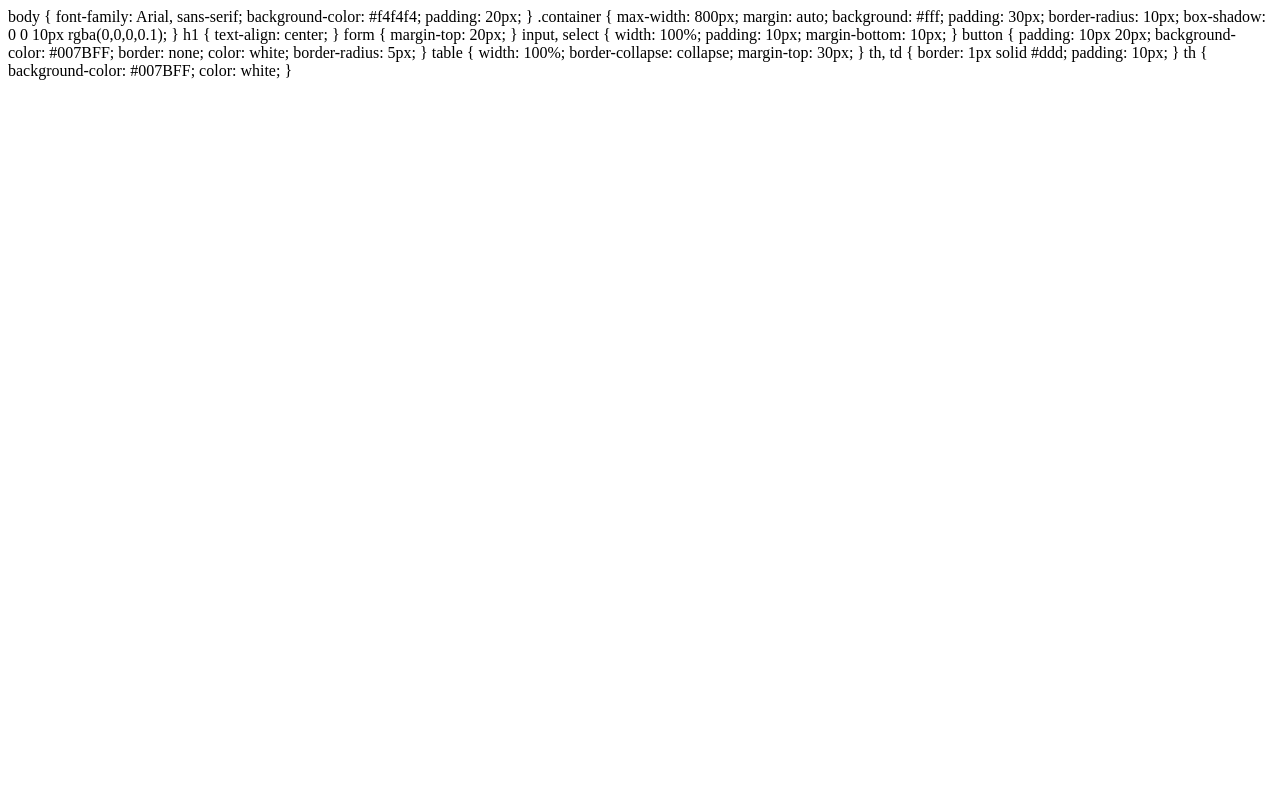
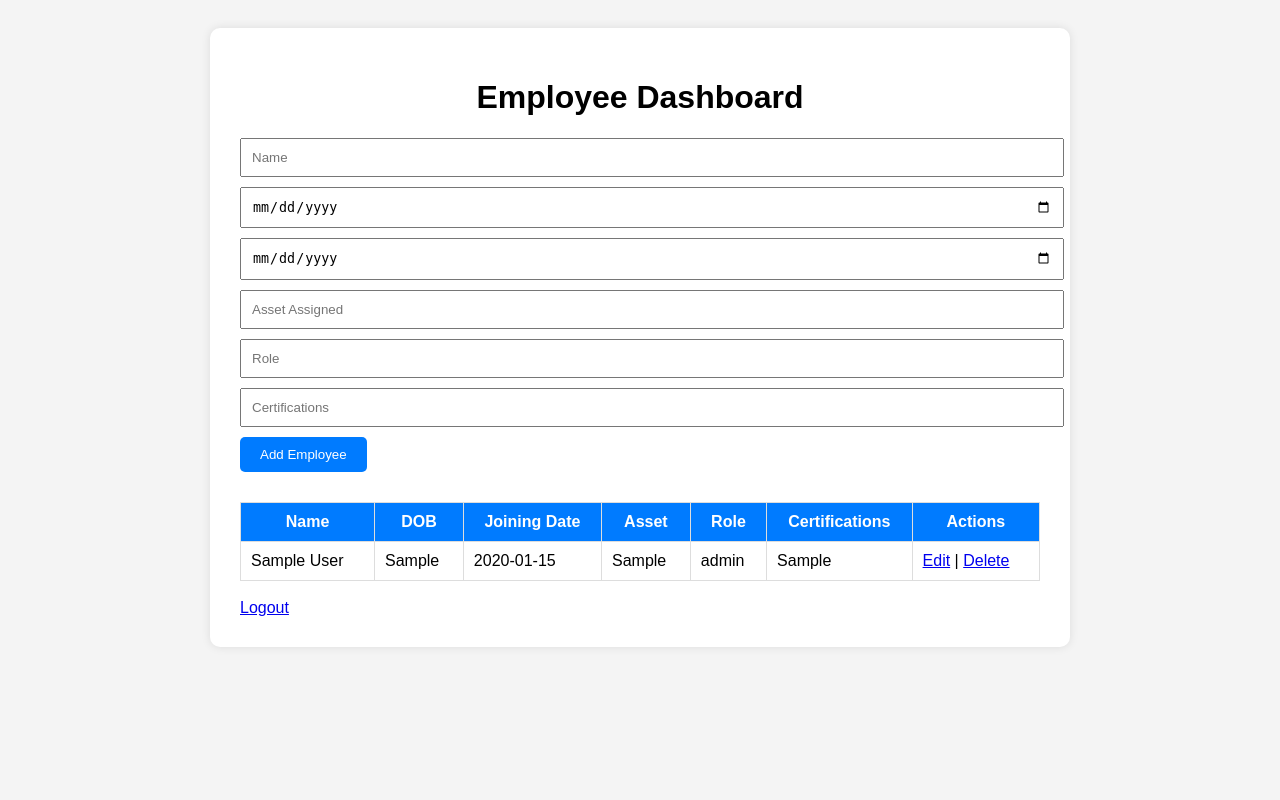
Before and after one commit to Shravya-Devtools/Copilot, a Flask app: page /dashboard in a window 1280 px wide. Run offline with Flask 3, Linux system fonts and the light colour scheme; the visitor is signed in with stand-in values (Sample User, id 1); tables that the repository leaves empty hold one stand-in row (values such as "Sample post").

Commit message:
Update dashboard.html

```diff
--- a/employee-management-app/templates/dashboard.html
+++ b/employee-management-app/templates/dashboard.html
@@ -1,44 +1,49 @@
-body {
-    font-family: Arial, sans-serif;
-    background-color: #f4f4f4;
-    padding: 20px;
-}
-.container {
-    max-width: 800px;
-    margin: auto;
-    background: #fff;
-    padding: 30px;
-    border-radius: 10px;
-    box-shadow: 0 0 10px rgba(0,0,0,0.1);
-}
-h1 {
-    text-align: center;
-}
-form {
-    margin-top: 20px;
-}
-input, select {
-    width: 100%;
-    padding: 10px;
-    margin-bottom: 10px;
-}
-button {
-    padding: 10px 20px;
-    background-color: #007BFF;
-    border: none;
-    color: white;
-    border-radius: 5px;
-}
-table {
-    width: 100%;
-    border-collapse: collapse;
-    margin-top: 30px;
-}
-th, td {
-    border: 1px solid #ddd;
-    padding: 10px;
-}
-th {
-    background-color: #007BFF;
-    color: white;
-}
+<!DOCTYPE html>
+<html>
+<head>
+<title>Employee Dashboard</title>
+<link rel="stylesheet" href="/static/style.css">
+</head>
+<body>
+<div class="container">
+<h1>Employee Dashboard</h1>
+<form method="post" action="/add">
+<input type="text" name="name" placeholder="Name" required>
+<input type="date" name="dob" placeholder="Date of Birth" required>
+<input type="date" name="join_date" placeholder="Joining Date" required>
+<input type="text" name="asset" placeholder="Asset Assigned" required>
+<input type="text" name="role" placeholder="Role" required>
+<input type="text" name="certification" placeholder="Certifications" required>
+<button type="submit">Add Employee</button>
+</form>
+
+    <table>
+<tr>
+<th>Name</th>
+<th>DOB</th>
+<th>Joining Date</th>
+<th>Asset</th>
+<th>Role</th>
+<th>Certifications</th>
+<th>Actions</th>
+</tr>
+        {% for e in employees %}
+<tr>
+<td>{{ e[1] }}</td>
+<td>{{ e[2] }}</td>
+<td>{{ e[3] }}</td>
+<td>{{ e[4] }}</td>
+<td>{{ e[5] }}</td>
+<td>{{ e[6] }}</td>
+<td>
+<a href="/edit/{{ e[0] }}">Edit</a> |
+<a href="/delete/{{ e[0] }}">Delete</a>
+</td>
+</tr>
+        {% endfor %}
+</table>
+<br>
+<a href="/logout">Logout</a>
+</div>
+</body>
+</html>
```
